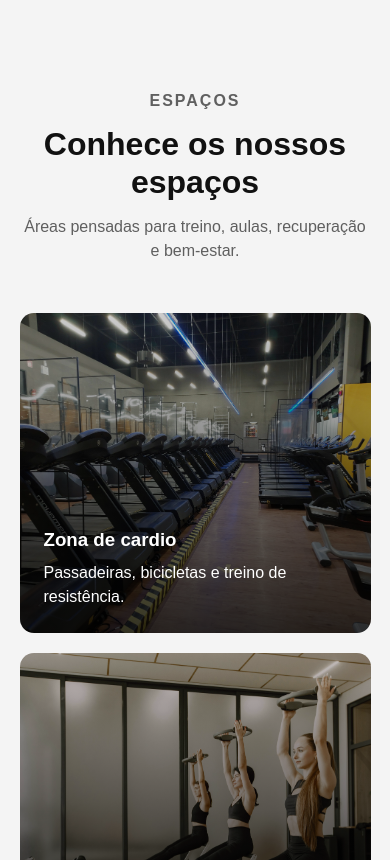
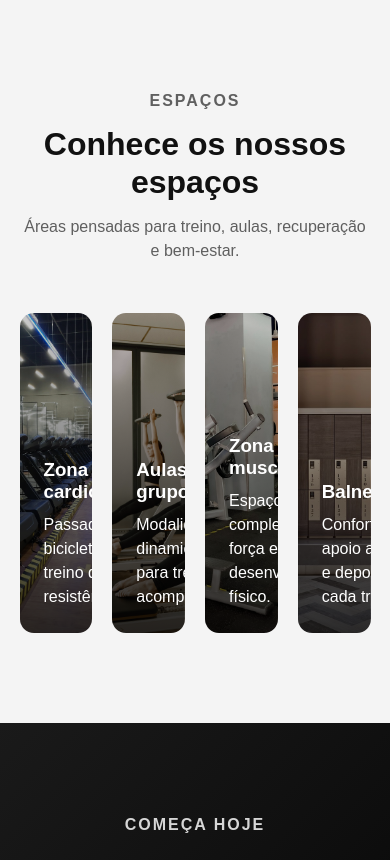
Before and after one commit to FEUP-LTW-2026/LA-Fit, a PHP site: page / in a window 390 px wide. Shown: the part 5640-6500 px from the top of the page. Run offline with PHP 8.4, Linux system fonts and the light colour scheme.

Commit message:
resolucao de problemas

```diff
--- a/css/home.css
+++ b/css/home.css
@@ -92,7 +92,7 @@
 
 .espaço-musculação {
     background-image: linear-gradient(rgba(0, 0, 0, 0.2), rgba(0, 0, 0, 0.8)),
-        url("../images/musculação.jpg");
+        url("../images/musculaçao.jpg");
 }
 
 .espaço-balneários {
@@ -139,10 +139,6 @@
     .principal-imagem {
         width: 100%;
     }
-
-    .grelha-espacos {
-        grid-template-columns: repeat(2, 1fr);
-    }
 }
 
 @media (max-width: 700px) {
@@ -160,8 +156,4 @@
         width: 100%;
         margin-top: 20px;
     }
-
-    .grelha-espacos {
-        grid-template-columns: 1fr;
-    }
 }
```
